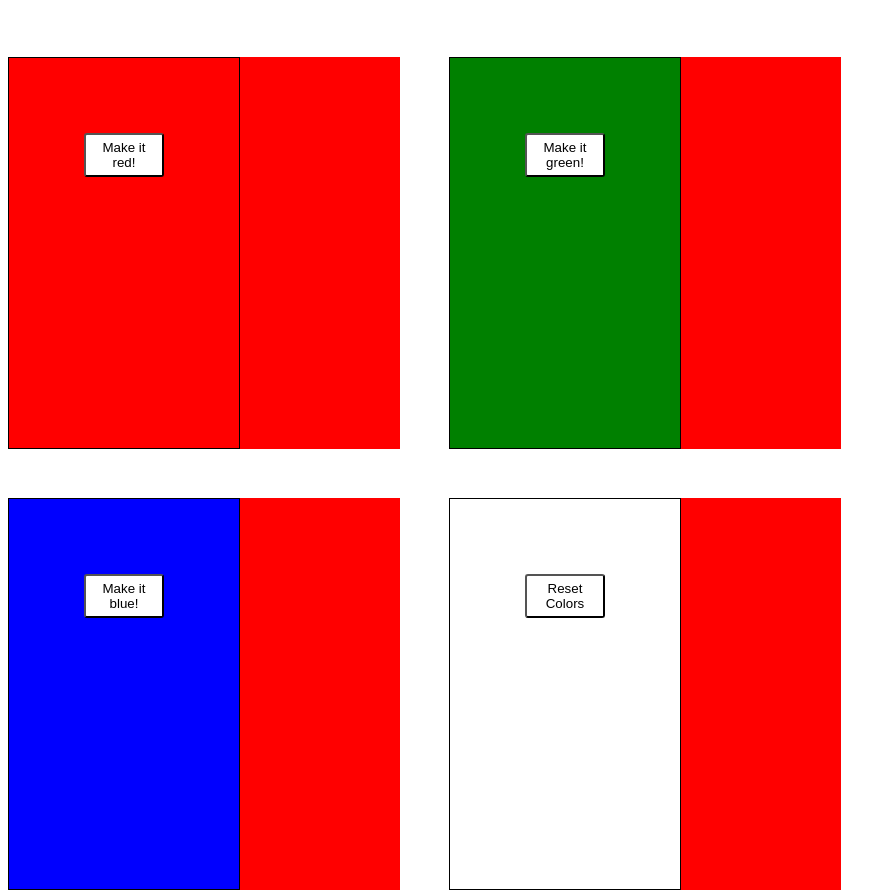
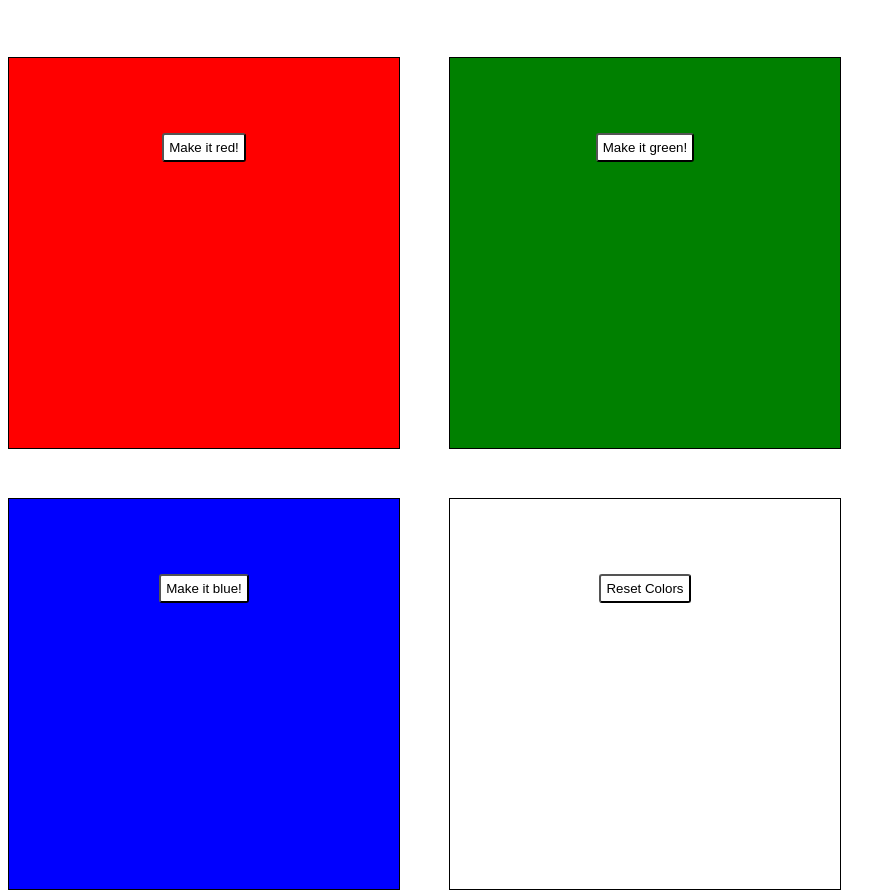
Before and after one commit to lipstickrevolt/charlesSchwabb, a plain HTML site: page index.html in a window 1280 px wide. Shown: the whole page, without its empty margins (0-896 px from the left). Drawn offline with nearby package versions, Linux system fonts and the light colour scheme.

Commit message:
Update style.css

```diff
--- a/style.css
+++ b/style.css
@@ -1,6 +1,3 @@
-:root {
-	--max-width: 230px;
-  }
   button {
 	margin: 75px;
 	padding: 5px;
```
